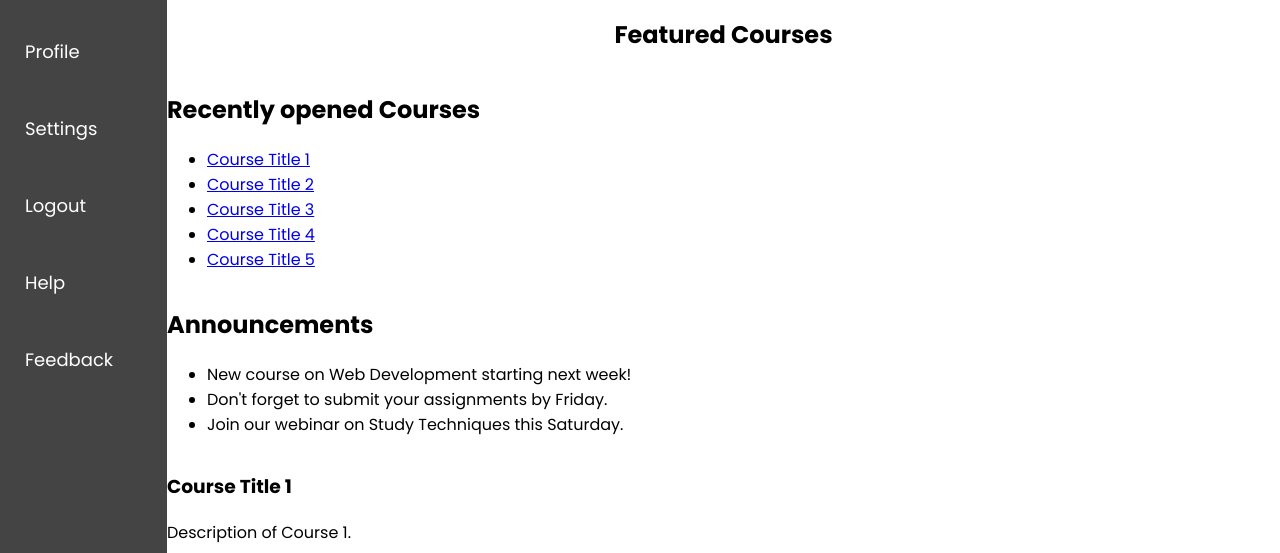
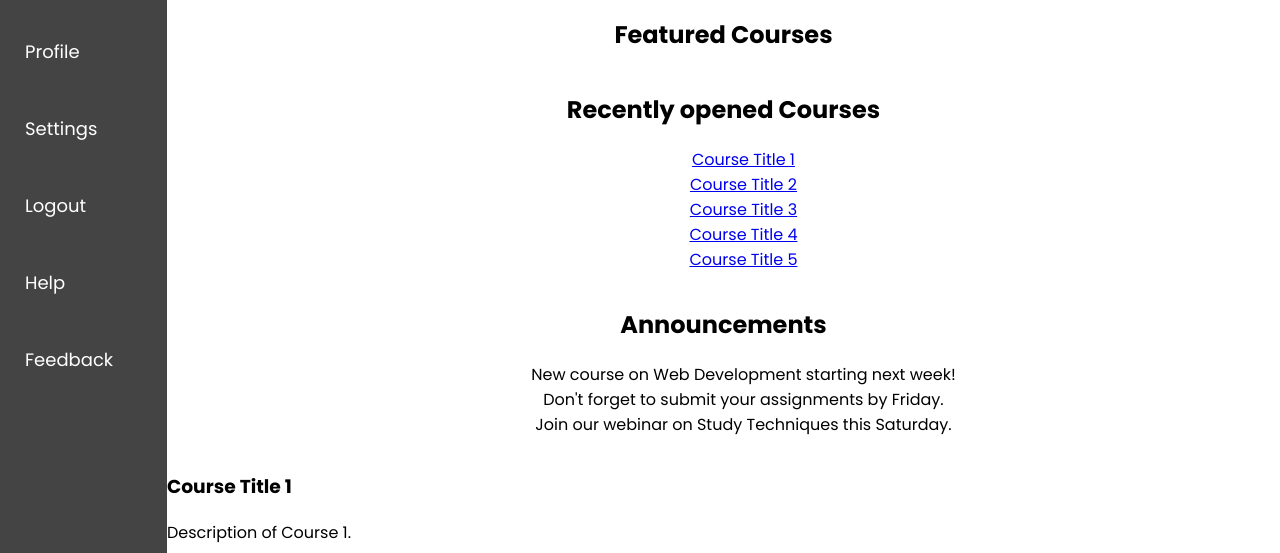
Before and after one commit to ccg404/Student-Learning-Management-System, a plain HTML site: page index.html in a window 1280 px wide. Shown: the part 247-800 px from the top of the page. Drawn offline with Linux system fonts and the light colour scheme.

Commit message:
Center align text in featured courses and announcements sections, and remove list styles for course items

```diff
--- a/css/style.css
+++ b/css/style.css
@@ -162,13 +162,20 @@ header{
 #featured-courses{
     width: inherit;
     display: block;
+    text-align: center;
 }
+
 
 #announcements-section{
     width: inherit;
-
+    text-align: center;
 }
 
 #courses-section{
     width: inherit;
 }
+
+#featured-courses li, #announcements-section li, #courses-section li{
+    list-style: none;
+    text-decoration: none;
+}
```
